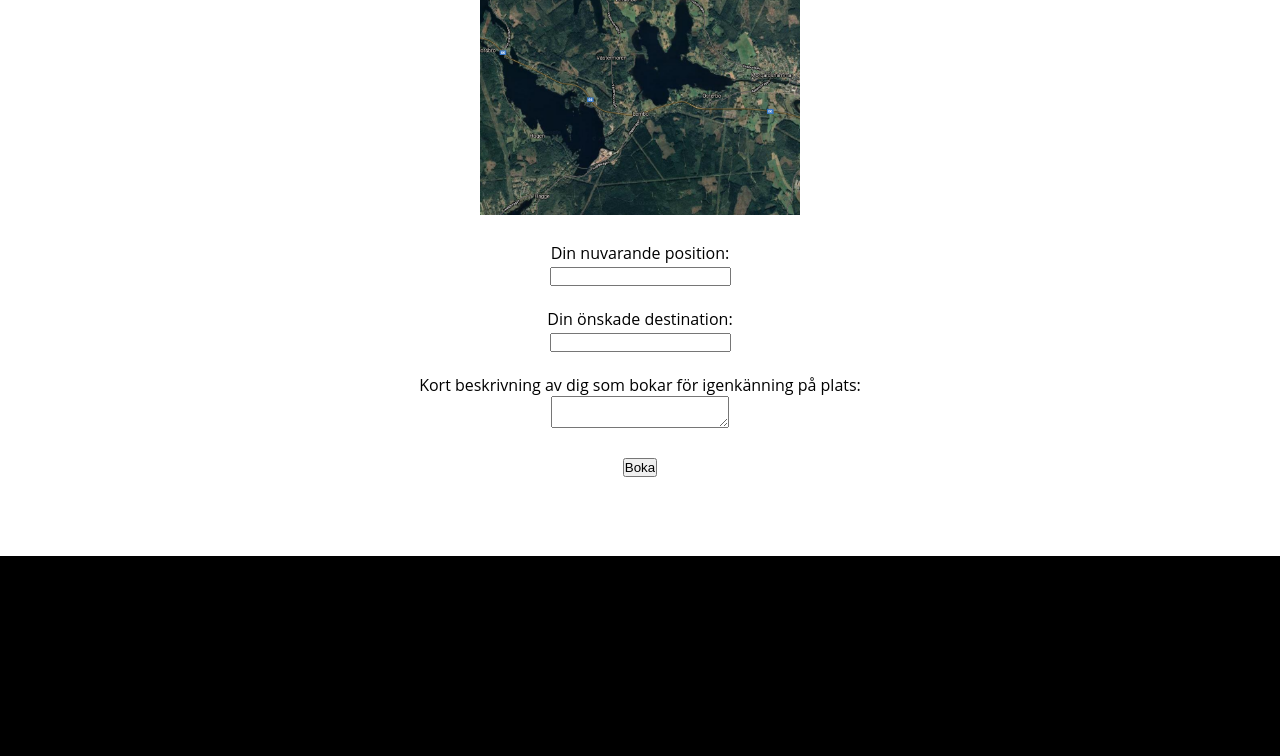
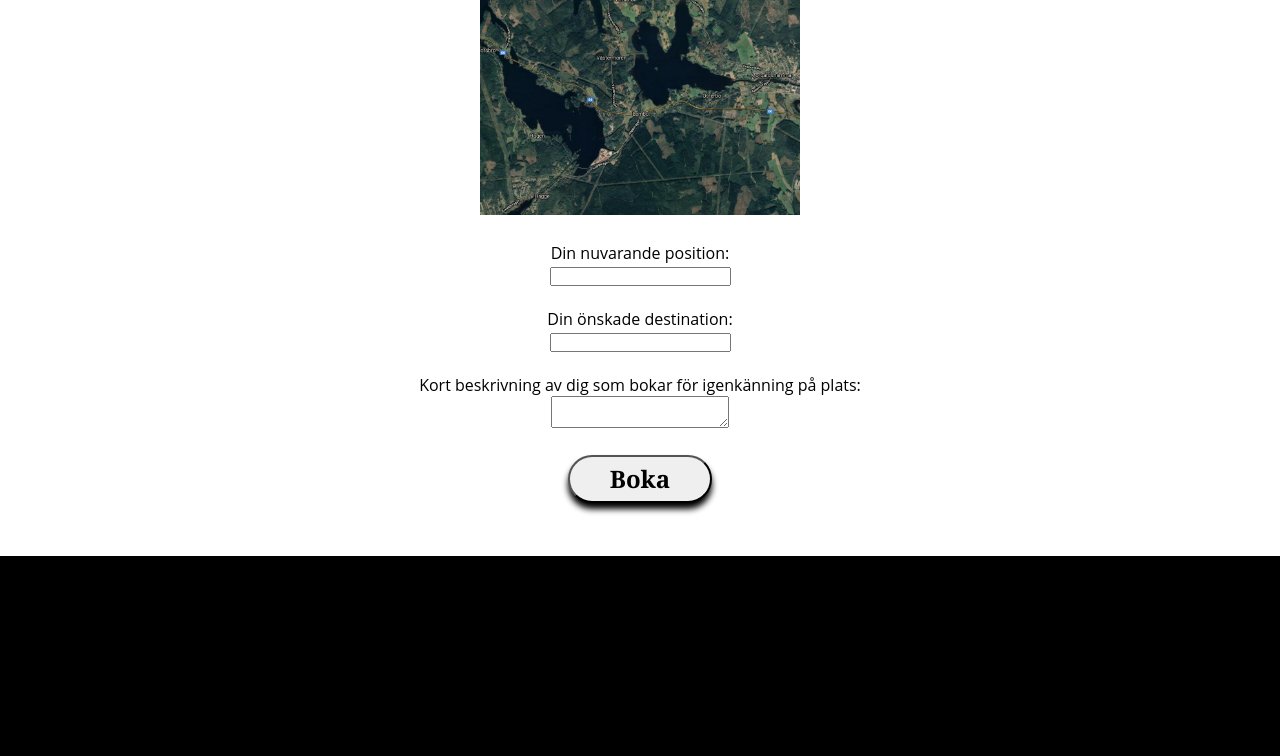
Before and after one commit to TaxiLernbo/TaxiLernbo, a PHP site: page / in a window 1280 px wide. Shown: the part 255-1011 px from the top of the page. Run offline with PHP 8.4, Linux system fonts and the light colour scheme.

Commit message:
form knapp ändrad

```diff
--- a/styles/general.css
+++ b/styles/general.css
@@ -79,3 +79,24 @@
   {
       text-align: center;
   }
+  input#bookingFormSubmit
+  {
+    border-radius: 2em;
+    height: 2em;
+    width: 6em;
+    font-size: x-large;
+    -webkit-box-shadow:0px 0.25em 0.25em #000000;
+  -moz-box-shadow:0px 0.25em 0.25em #000000;
+  box-shadow:0px 0.25em 0.25em #000000;
+  font-family: Georgia, 'Times New Roman', Times, serif;
+  font-weight: bold;
+  }
+
+input#bookingFormSubmit:focus
+{
+  outline: none;
+}
+input#bookingFormSubmit:active
+{
+  outline: none;
+}
```
